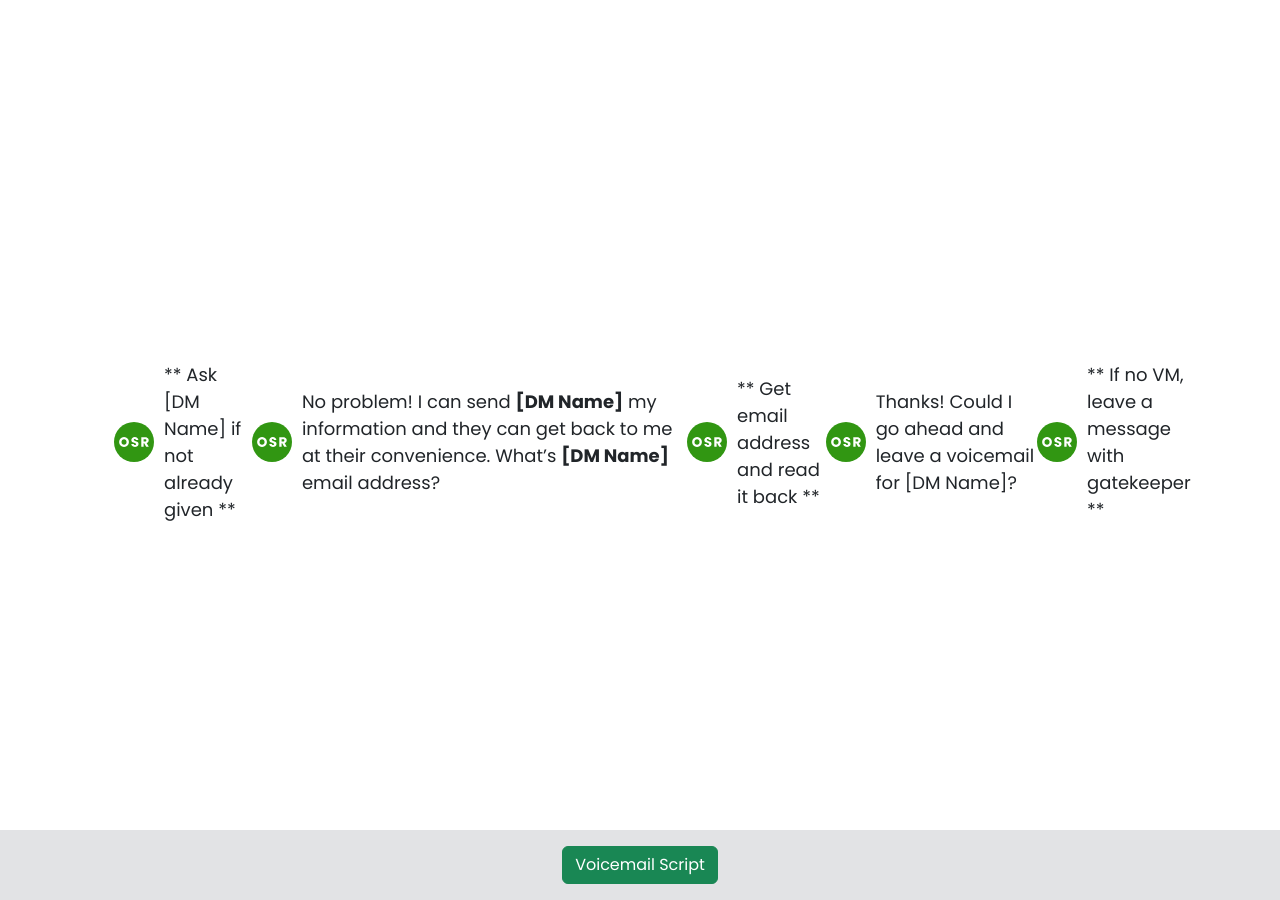
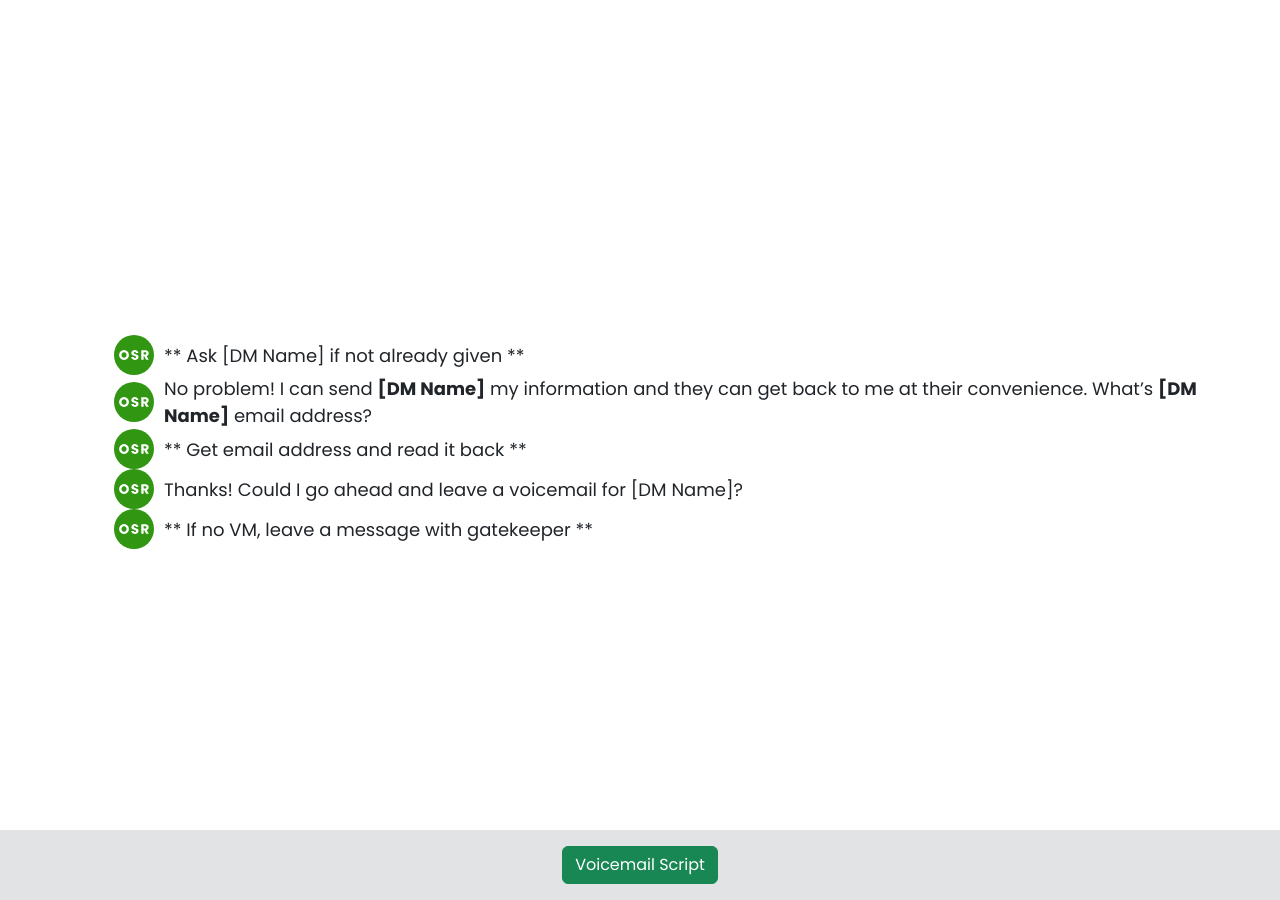
Before and after one commit to naaman10/alpscripts, a Jekyll site: the page built from _scripts/dm-unavailable.md, in a window 1280 px wide. Built offline with Jekyll 4.4.1, drawn with Linux system fonts in a browser that asks for light colours; nearby versions of some CDN libraries; a script that is not in the unit is left out.

Commit message:
list fix and icon fix

```diff
--- a/_includes/script-list.html
+++ b/_includes/script-list.html
@@ -1,7 +1,7 @@
 <section class="container vh-100 d-flex justify-content-center align-items-center">
     <div class="row">
         <div class="col">
-            <ul class="d-flex justify-content-center">
+            <ul class="d-flex flex-column justify-content-center">
                 {% for item in page.script %}
                 <li class="script-list d-flex align-items-center">
                     {% if item.icon %}<img src="{{ item.icon }}" width="40px">{% endif %}{{ item.text | markdownify }}
--- a/admin/config.yml
+++ b/admin/config.yml
@@ -37,7 +37,7 @@ collections:
         widget: "list"
         fields:
           - { label: "Script Text", name: "text", widget: "markdown" }
-          - { label: "Icon", name: "icon", widget: "image" }
+          - { label: "Icon", name: "icon", widget: "image", required: false }
       - label: "Navigation"
         name: "navigation"
         widget: "list"
```
